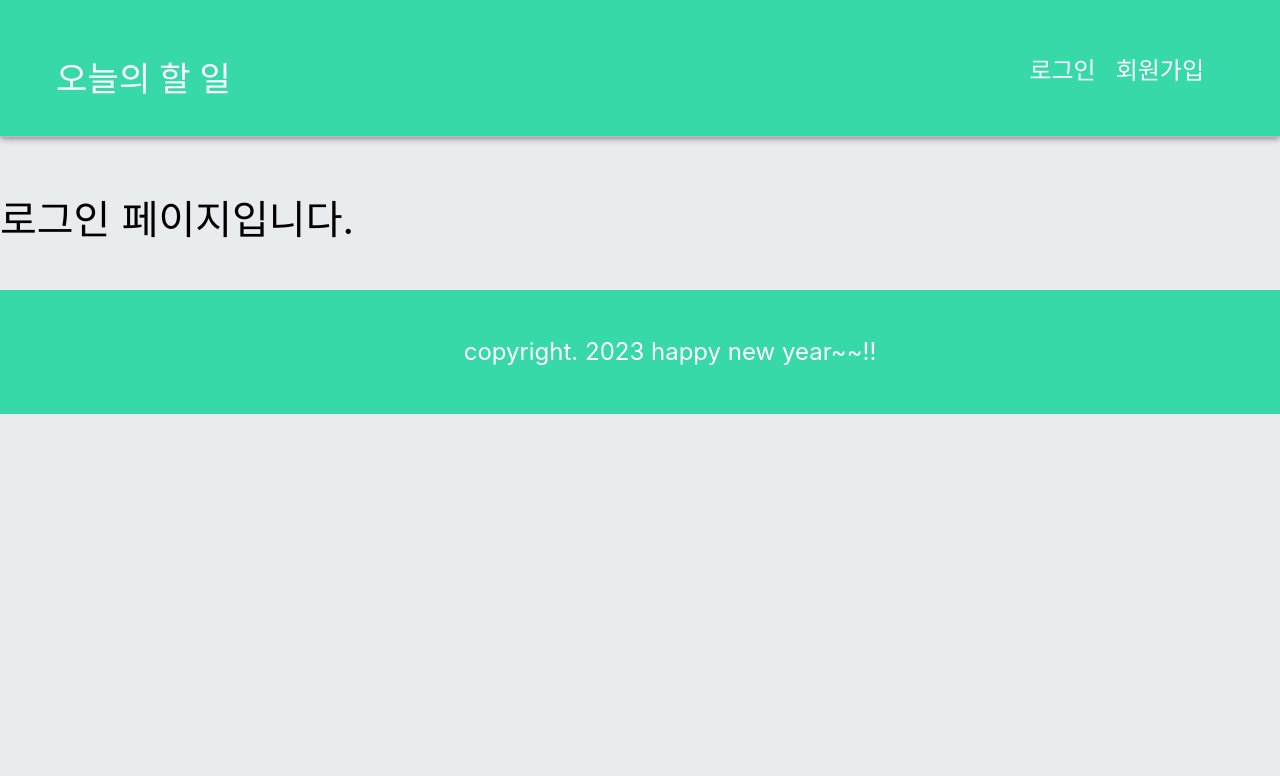
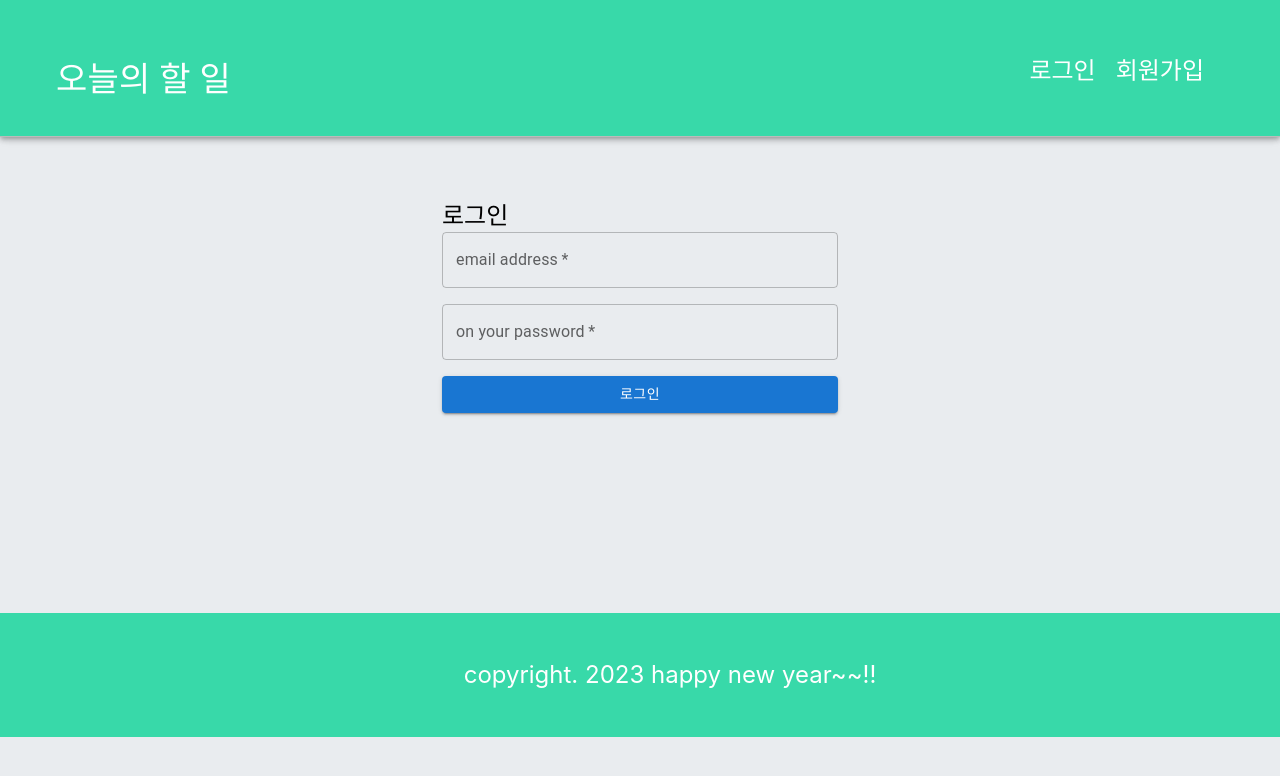
Before and after one commit to Jane0628/react-todo-app, a React (Create React App) app: page /login in a window 1280 px wide. Shown: the top 776 px of the page. Built offline with nearby package versions, Linux system fonts and the light colour scheme.

Commit message:
23.06.23 user login completed

```diff
--- a/src/components/user/Login.js
+++ b/src/components/user/Login.js
@@ -1,10 +1,101 @@
 import React from 'react'
+import { Button, Container, Grid, TextField, Typography, Link } from "@mui/material";
+import { API_BASE_URL as BASE, USER } from '../../config/host-config';
 
 const login = () => {
+
+  const REQUEST_URL = BASE + USER + '/signin';
+
+  // 로그인 요청 핸들러
+  const loginHandler = e => {
+    e.preventDefault();
+
+    // 서버에 로그인 요청 전송
+    fetchLogin();
+  }
+
+  // 서버에 비동기 로그인 요청
+  // 함수 앞에 async를 붙이면 해당 함수는 프로미스 객체를 바로 리턴합니다.
+  const fetchLogin = async () => {
+    // 사용자가 입력한 이메일, 비밀번호 입력 태그 얻어오기
+    const $email = document.getElementById('email');
+    const $password = document.getElementById('password');
+
+    // await는 async로 선언된 함수에서만 사용이 가능하며 프로미스 객체가 처리될 때까지 기다린 후 반환값을 바로 활용할 수 있게 도와줍니다.
+    // then()을 활용하는 것보다 가독성이 좋고 쓰기도 쉽습니다.
+    const res = await fetch(REQUEST_URL, { method: 'POST', headers: { 'content-type': 'application/json' }, body: JSON.stringify({ email: $email.value, password: $password.value }) });
+
+    if (res.status !== 200) {
+      const text = await res.text();
+      alert(text);
+      return;
+    }
+
+    const json = await res.json();
+    console.log(json);
+
+    // fetch(REQUEST_URL, { method: 'POST', headers: { 'content-type': 'application/json' }, body: JSON.stringify({ email: $email.value, password: $password.value }) })
+    //   .then(res => res.status === 200 ? res.json() : res.text())
+    //   .then(result => {
+    //     if (typeof result === 'string') {
+    //       alert(result);
+    //       return;
+    //     }
+    //     console.log(result);
+    //   });
+
+
+  }
+
   return (
-    <div style={{ marginTop: '200px', fontSize: '40px' }}>
-      로그인 페이지입니다.
-    </div>
+    <Container component="main" maxWidth="xs" style={{ margin: "200px auto" }}>
+      <Grid container spacing={2}>
+        <Grid item xs={12}>
+          <Typography component="h1" variant="h5">
+            로그인
+          </Typography>
+        </Grid>
+      </Grid>
+
+      <form noValidate onSubmit={loginHandler}>
+
+        <Grid container spacing={2}>
+          <Grid item xs={12}>
+            <TextField
+              variant="outlined"
+              required
+              fullWidth
+              id="email"
+              label="email address"
+              name="email"
+              autoComplete="email"
+            />
+          </Grid>
+          <Grid item xs={12}>
+            <TextField
+              variant="outlined"
+              required
+              fullWidth
+              name="password"
+              label="on your password"
+              type="password"
+              id="password"
+              autoComplete="current-password"
+            />
+          </Grid>
+          <Grid item xs={12}>
+            <Button
+              type="submit"
+              fullWidth
+              variant="contained"
+              color="primary"
+            >
+              로그인
+            </Button>
+          </Grid>
+        </Grid>
+      </form>
+    </Container>
   );
 }
 
```
